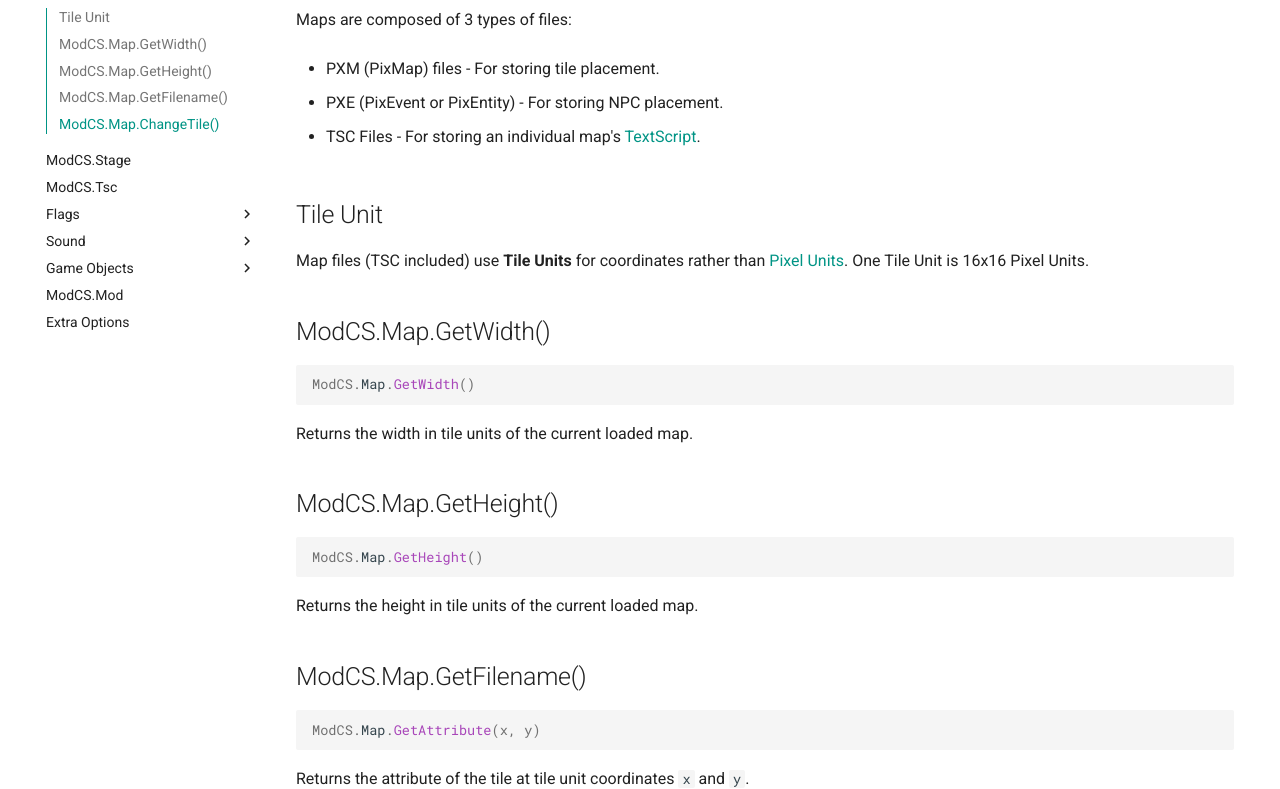
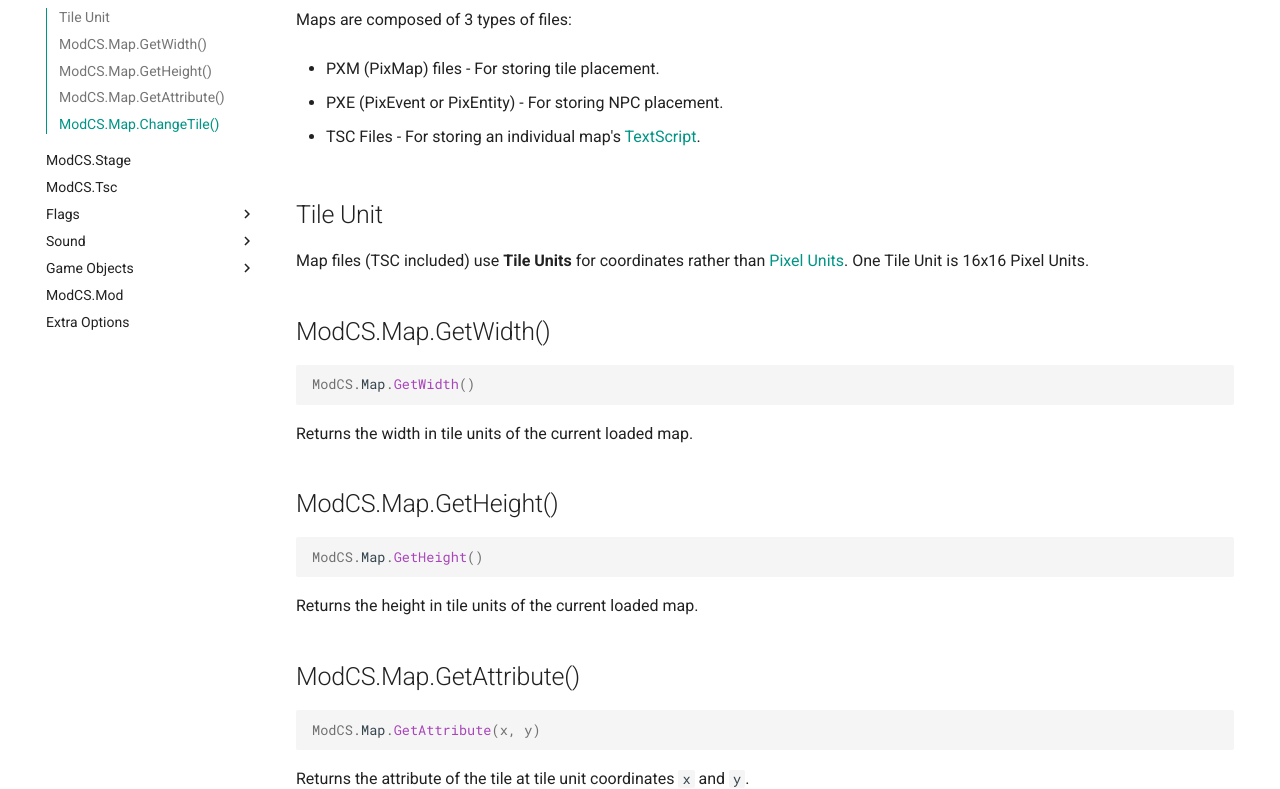
Before and after one commit to modcavestory/modcavestory.github.io, an MkDocs documentation site: the page built from docs/api/map.md, in a window 1280 px wide and 1378 px high. Shown: the part 304-1093 px from the top of the window. Built offline with MkDocs 1.6.1 and Material for MkDocs 9.7.7, drawn with Linux system fonts in a browser that asks for light colours.

Commit message:
fix a typo

````diff
--- a/docs/api/map.md
+++ b/docs/api/map.md
@@ -32,7 +32,7 @@ ModCS.Map.GetHeight()
 
 Returns the height in tile units of the current loaded map.
 
-## ModCS.Map.GetFilename()
+## ModCS.Map.GetAttribute()
 
 ```lua
 ModCS.Map.GetAttribute(x, y)
````
